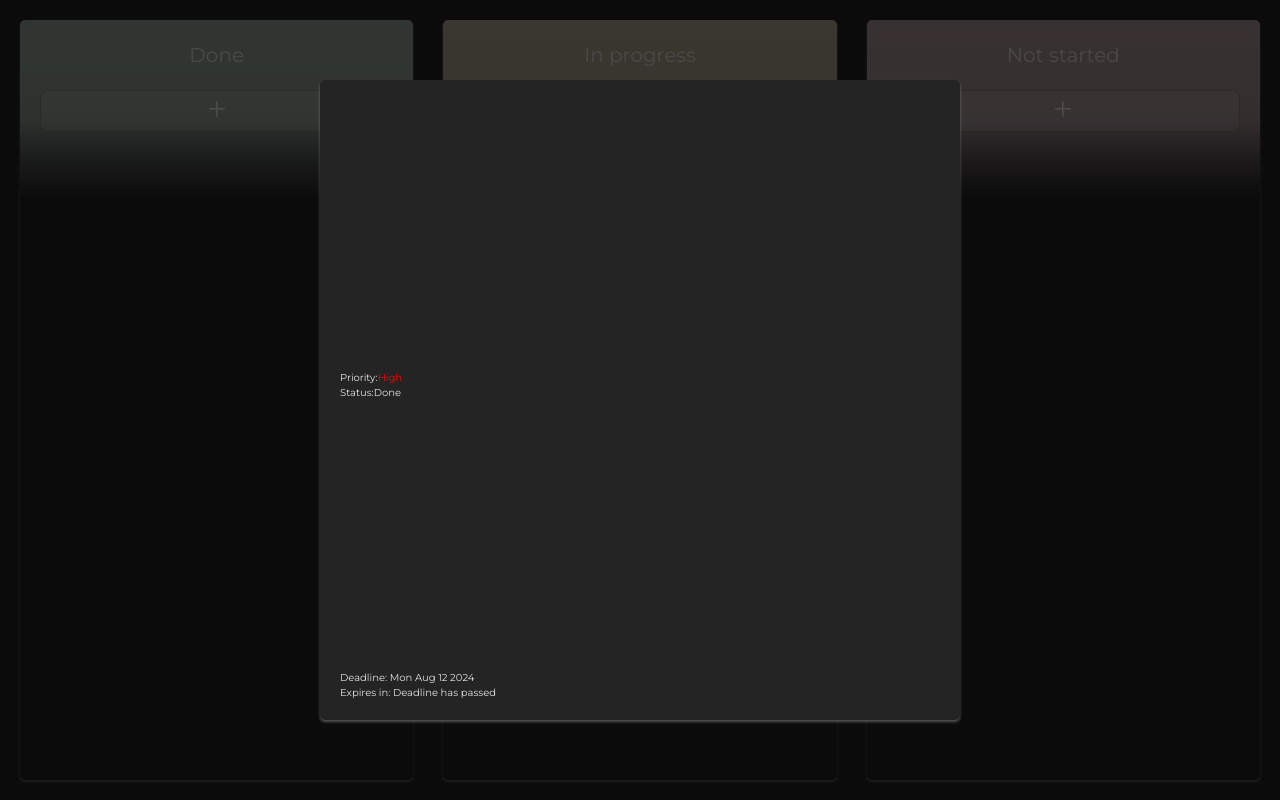
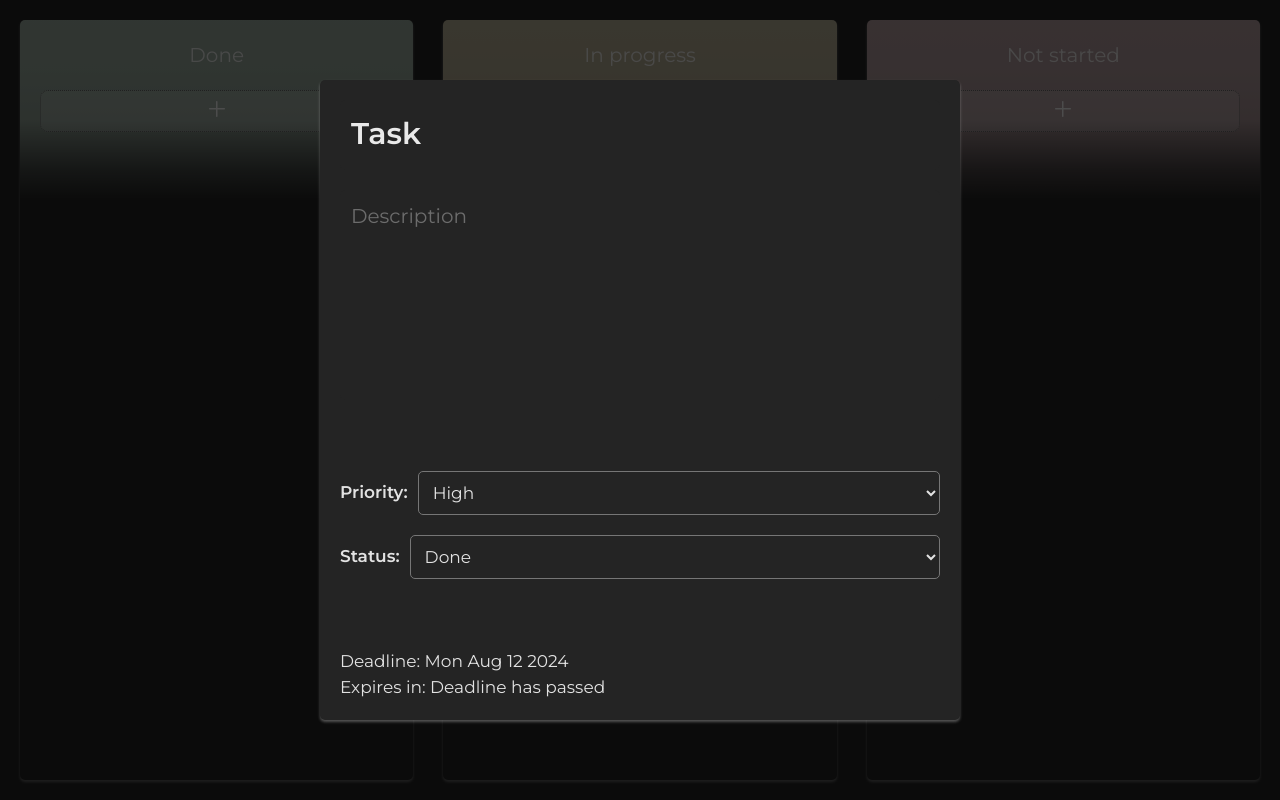
Before and after one commit to SofyaCheboltasova/todo-app, a React (Vite) app: page / in a window 1280 px wide. Both pictures are taken after a click on the button 216 px from the left and 111 px from the top of the page. Built offline with nearby package versions, Linux system fonts and the light colour scheme.

Commit message:
feat: feat editing, add Sections and Inputs

```diff
--- a/src/components/Modal/Modal.module.scss
+++ b/src/components/Modal/Modal.module.scss
@@ -1,4 +1,6 @@
-@import "../../styles/common.module.scss";
+@import "../../styles/mixins.module.scss";
+@import "../../styles/consts.module.scss";
+@import "../../styles/placeholders.module.scss";
 
 .background {
   @include flex(row, 2rem, center, center);
@@ -40,14 +42,39 @@
   }
 }
 
+.header {
+  &.opened {
+    display: grid;
+    grid-template-rows: 1fr 3fr;
+    gap: 2rem;
+
+    max-height: 50%;
+  }
+  &.closed {
+    @include flex(column, 0.5rem);
+  }
+}
+
+.title {
+  &.closed {
+    font-size: 2rem;
+  }
+}
+
 .description {
   color: $color-secondary-dark;
-  font-size: 1.2rem;
+  &.closed {
+    font-size: 1.2rem;
+  }
 }
 
 .info,
 .date {
-  &.closed {
+  &.opened * {
+    font-size: 1.7rem;
+  }
+
+  &.closed * {
     @include flex(row, 1rem, space-between);
     width: 100%;
     font-size: 1rem;
@@ -55,25 +82,9 @@
 }
 
 .info {
-  flex-direction: column;
-}
-
-.priority {
-  color: red;
+  @include flex(column, 2rem, space-between);
 }
 
 .hidden {
   display: none;
 }
-
-.done {
-  background-color: $color-done;
-}
-
-.progress {
-  background-color: $color-progress;
-}
-
-.notStarted {
-  background-color: $color-notStarted;
-}
--- a/src/components/Modal/Modal.tsx
+++ b/src/components/Modal/Modal.tsx
@@ -1,72 +1,88 @@
 import { useState } from "react";
 
 import style from "./Modal.module.scss";
-import common from "../../styles/common.module.scss";
 
-import { getRemainingTime } from "../../utils";
+import Input from "../Input/Input";
+import Select from "../Select/Select";
+
 import { Priority, Status } from "../../entities";
+import { getRemainingTime, saveTaskToStorage } from "../../utils";
 
 export interface ModalProps {
-  title: string;
-  description: string;
+  title: string | undefined;
+  description: string | undefined;
   priority: Priority;
   status: Status;
   dateEnd: Date;
   isOpen: boolean;
-  onClose?: () => void;
+  onClose?: (savedModal: ModalProps) => void;
 }
 
 export default function Modal(props: ModalProps) {
-  const [, setIsPriorityChange] = useState<boolean>(false);
-  const [, setIsStatusChange] = useState<boolean>(false);
+  const { title, description, priority, status, dateEnd, isOpen, onClose } =
+    props;
+  const date = new Date(dateEnd);
+  const state = isOpen ? "opened" : "closed";
 
-  const state = props.isOpen ? "opened" : "closed";
+  const [currentTitle, setCurrentTitle] = useState(title || "Task");
+  const [currentDesc, setCurrentDesc] = useState(description || "Description");
+  const [currentPriority, setCurrentPriority] = useState(priority);
+  const [currentStatus, setCurrentStatus] = useState(status);
+  const [currentDate] = useState(dateEnd);
 
-  function handlePriority() {
-    setIsPriorityChange(true);
+  function handleModalClose(e: React.MouseEvent<HTMLElement>) {
+    if (e.target === e.currentTarget && onClose) {
+      const modal: ModalProps = {
+        title: currentTitle,
+        description: currentDesc,
+        priority: currentPriority,
+        status: currentStatus,
+        dateEnd: currentDate,
+        isOpen: false,
+      };
+      console.error(modal);
+      saveTaskToStorage(modal);
+      onClose(modal);
+    }
   }
 
-  function handleStatus() {
-    setIsStatusChange(true);
-  }
-
-  function handleClose(event: React.MouseEvent<HTMLDivElement, MouseEvent>) {
-    if (event.target === event.currentTarget && props.onClose) {
-      props.onClose();
-    }
+  function getClass(className: string) {
+    return `${style[className]} ${style[state]}`;
   }
 
   return (
     <>
-      <div
-        className={`${style.background} ${style[state]}`}
-        onClick={handleClose}
-      ></div>
+      {isOpen && (
+        <div
+          className={getClass("background")}
+          onClick={handleModalClose}
+        ></div>
+      )}
 
-      <div className={`${style.wrapper} ${style[state]}`}>
-        <div>
-          <h2 className={common.title}>{props.title}</h2>
-          <p className={style.description}>{props.description}</p>
+      <div className={getClass("wrapper")}>
+        <div className={getClass("header")}>
+          <Input value={currentTitle} onSubmit={setCurrentTitle} largeText />
+          <Input value={currentDesc} onSubmit={setCurrentDesc} darkText />
         </div>
 
-        <div className={style.info}>
-          <p>
-            Priority:
-            <span className={style.priority} onClick={handlePriority}>
-              {props.priority}
-            </span>
-          </p>
-          <div>
-            Status:
-            <span className={style.status} onClick={handleStatus}>
-              {props.status}
-            </span>
-          </div>
+        <div className={getClass("info")}>
+          <Select<Priority>
+            title={"Priority"}
+            defaultValue={currentPriority}
+            options={Object.values(Priority)}
+            onChange={setCurrentPriority}
+          />
+          <Select<Status>
+            title={"Status"}
+            defaultValue={currentStatus}
+            options={Object.values(Status)}
+            onChange={setCurrentStatus}
+          />
         </div>
 
-        <div className={style.date}>
-          <div>Deadline: {props.dateEnd.toDateString()}</div>
-          <div>Expires in: {getRemainingTime(props.dateEnd)}</div>
+        <div className={getClass("date")}>
+          <p>Deadline: {date.toDateString()}</p>
+          <p>Expires in: {getRemainingTime(date)}</p>
         </div>
       </div>
     </>
```
